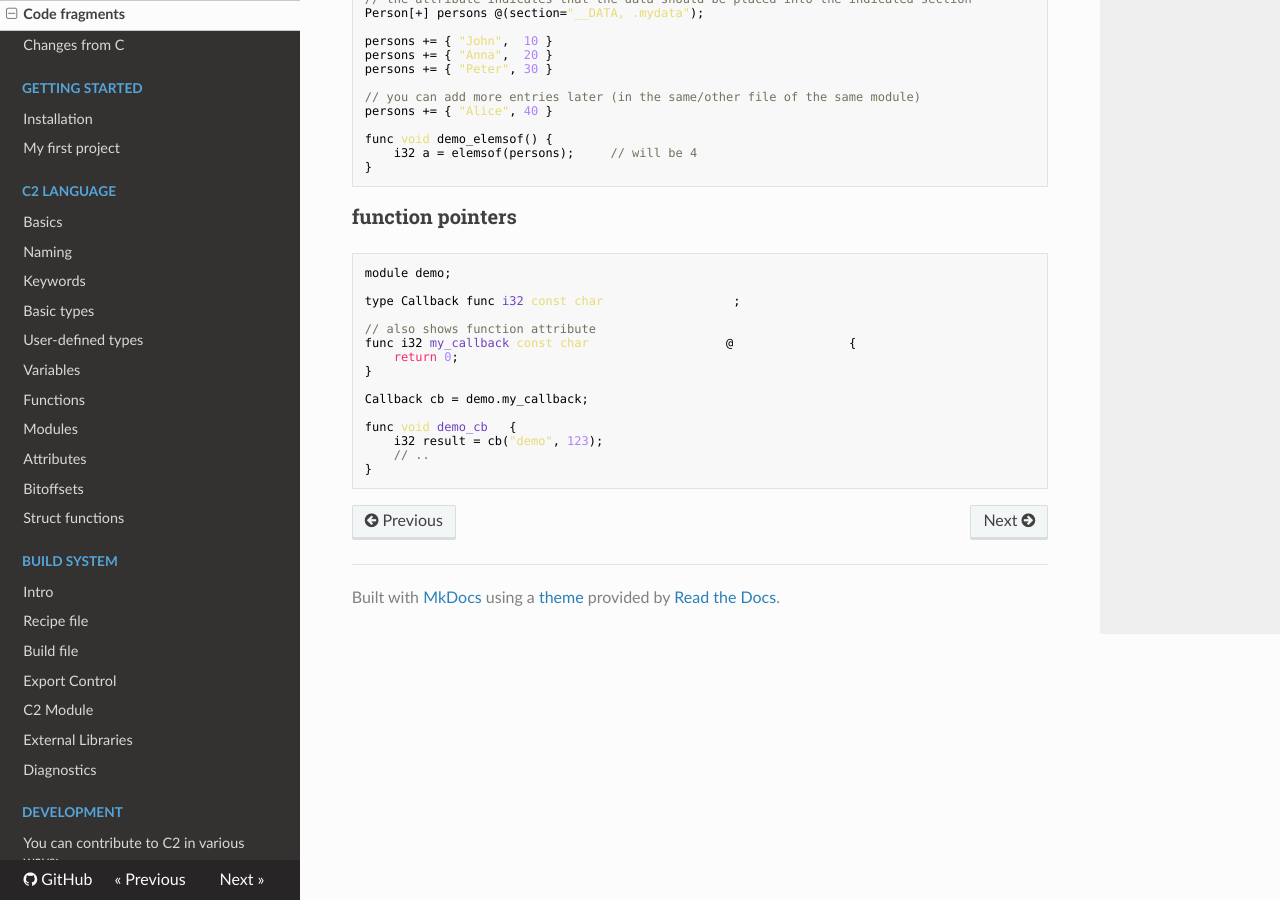
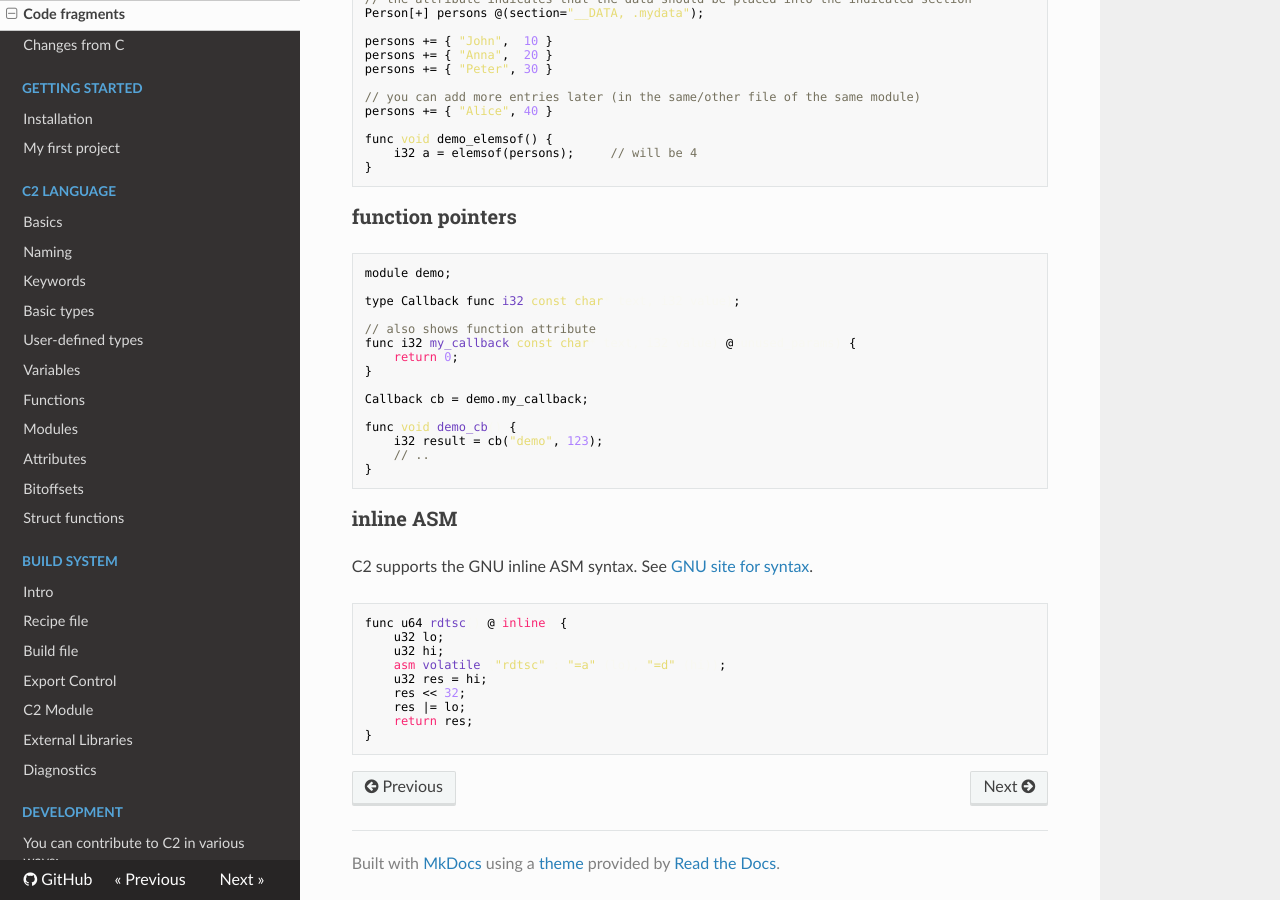
Before and after one commit to c2lang/documentation, an MkDocs documentation site: the page built from documentation/docs/introduction/code_fragments.md, in a window 1280 px wide and 900 px high, scrolled down 2490 px. Built offline with MkDocs 1.6.1, drawn with Linux system fonts in a browser that asks for light colours; nearby versions of some CDN libraries; old or Windows-style settings are respelled for this version of MkDocs.

Commit message:
added ASM code fragment

````diff
--- a/documentation/docs/introduction/code_fragments.md
+++ b/documentation/docs/introduction/code_fragments.md
@@ -181,3 +181,19 @@ func void demo_cb() {
     // ..
 }
 ```
+
+### inline ASM
+C2 supports the GNU inline ASM syntax.
+See [GNU site for syntax](https://gcc.gnu.org/onlinedocs/gcc/Extended-Asm.html).
+
+```c
+func u64 rdtsc() @(inline) {
+    u32 lo;
+    u32 hi;
+    asm volatile ("rdtsc" : "=a" (lo), "=d" (hi));
+    u32 res = hi;
+    res << 32;
+    res |= lo;
+    return res;
+}
+```
````
